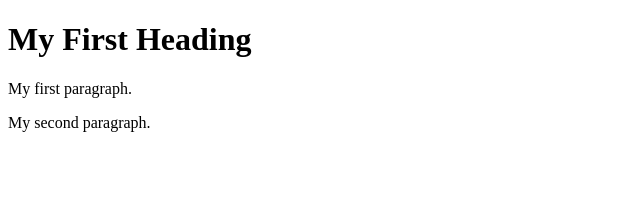
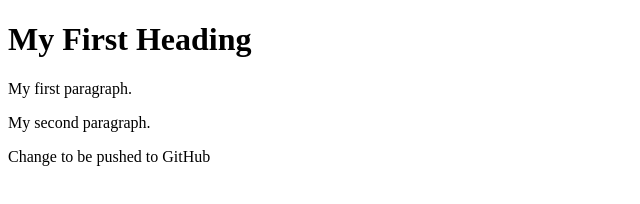
Before and after one commit to Wassell-MPhys/git-demo, a plain HTML site: page web/index.html in a window 1280 px wide. Shown: the whole page, without its empty margins (0-640 px from the left). Drawn offline with Linux system fonts and the light colour scheme.

Commit message:
Updating index page for github

```diff
--- a/web/index.html
+++ b/web/index.html
@@ -5,6 +5,7 @@
 <h1>My First Heading</h1>
 <p>My first paragraph.</p>
 <p>My second paragraph.</p>
+<p>Change to be pushed to GitHub</p>
 
 </body>
 </html>
```
